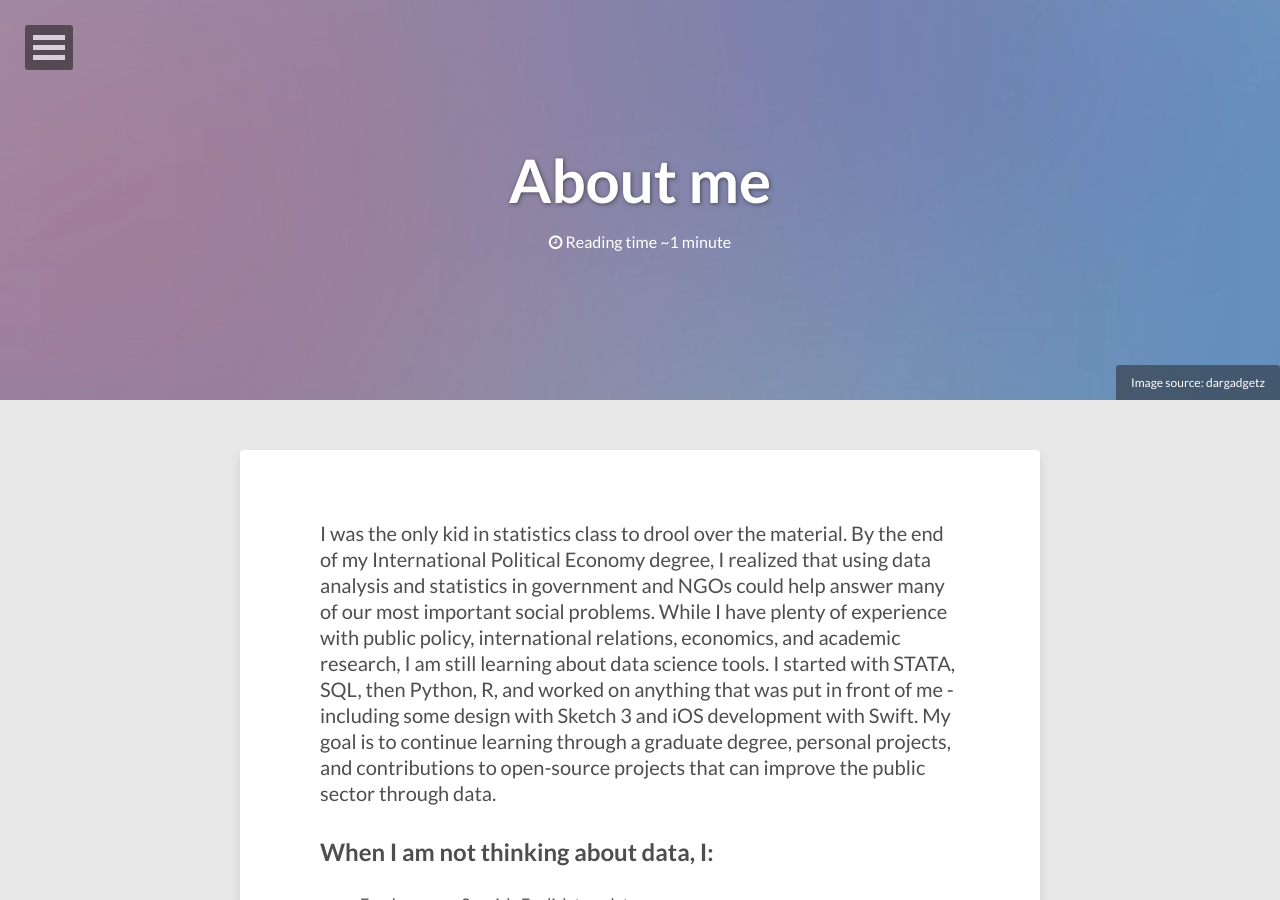
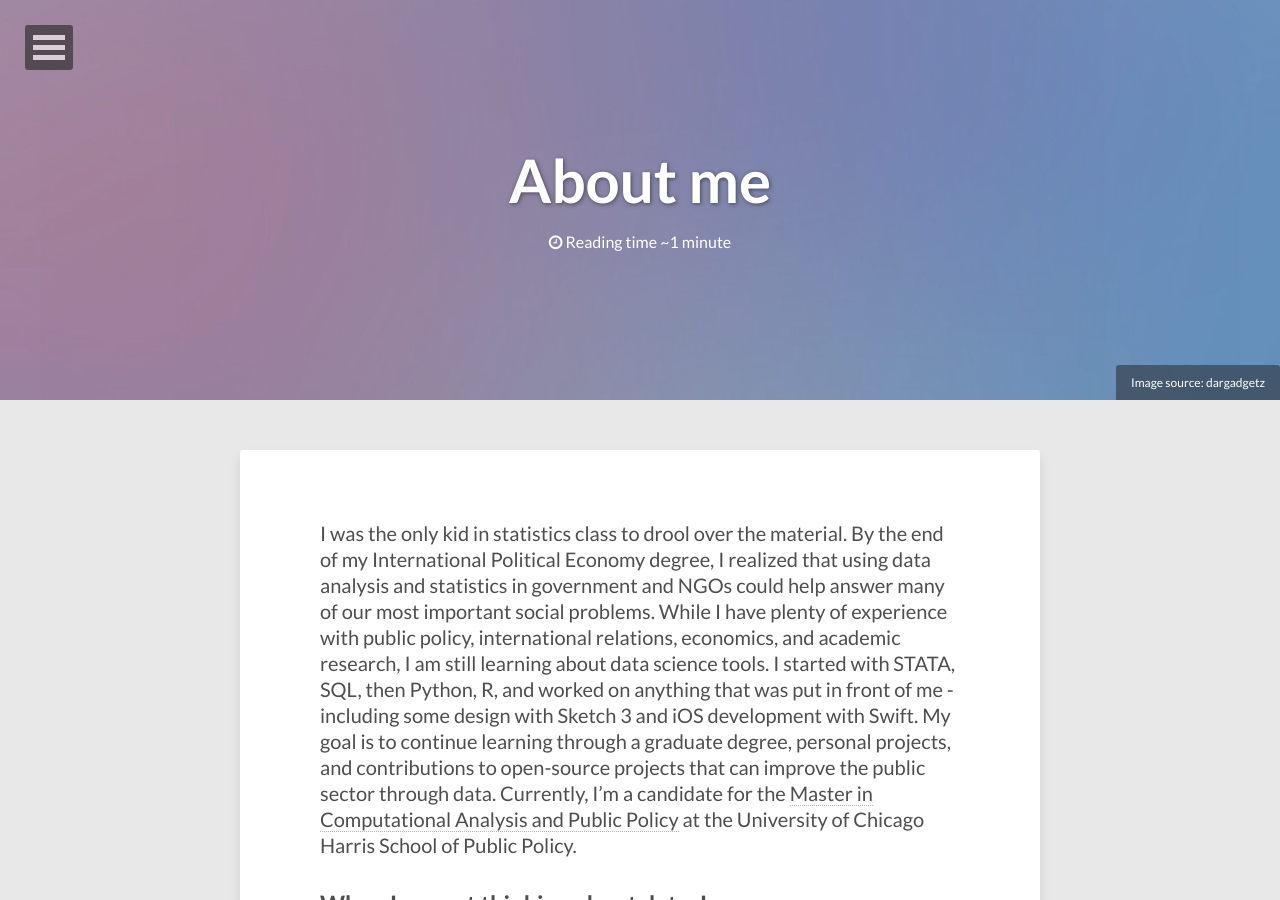
Before and after one commit to danilito19/blog, a Jekyll site: the page built from about/index.md, in a window 1280 px wide and 900 px high. Built offline with Jekyll 4.4.1, drawn with Linux system fonts in a browser that asks for light colours; nearby versions of some CDN libraries.

```diff
--- a/Gemfile
+++ b/Gemfile
@@ -1,8 +1,10 @@
 source 'https://rubygems.org'
 
 gem 'jekyll'
+gem 'jekyll-paginate'
 gem 'coderay'
 gem 'sass', '3.4.5'
 gem 'octopress', '~> 3.0.0.rc.12'
 gem 'jekyll-sitemap'
 gem 'stringex'
+gem 'rouge'
--- a/_config.yml
+++ b/_config.yml
@@ -37,7 +37,7 @@ bing_verify:
 # http://en.wikipedia.org/wiki/List_of_tz_database_time_zones
 timezone:    America/New_York
 future:      true
-highlighter: pygments
+highlighter: rouge
 markdown:    kramdown
 gems:
   - jekyll-sitemap
@@ -56,7 +56,7 @@ kramdown:
   footnote_nr: 1
   entity_output: as_char
   toc_levels: 1..6
-  use_coderay: true
+  enable_coderay: true
 
   coderay:
     coderay_line_numbers: nil
--- a/about/index.md
+++ b/about/index.md
@@ -9,7 +9,7 @@ comments: false
 modified: 2014-12-24
 ---
 
-I was the only kid in statistics class to drool over the material. By the end of my International Political Economy degree, I realized that using data analysis and statistics in government and NGOs could help answer many of our most important social problems. While I have plenty of experience with public policy, international relations, economics, and academic research, I am still learning about data science tools. I started with STATA, SQL, then Python, R, and worked on anything that was put in front of me - including some design with Sketch 3 and iOS development with Swift. My goal is to continue learning through a graduate degree, personal projects, and contributions to open-source projects that can improve the public sector through data.
+I was the only kid in statistics class to drool over the material. By the end of my International Political Economy degree, I realized that using data analysis and statistics in government and NGOs could help answer many of our most important social problems. While I have plenty of experience with public policy, international relations, economics, and academic research, I am still learning about data science tools. I started with STATA, SQL, then Python, R, and worked on anything that was put in front of me - including some design with Sketch 3 and iOS development with Swift. My goal is to continue learning through a graduate degree, personal projects, and contributions to open-source projects that can improve the public sector through data. Currently, I'm a candidate for the [Master in Computational Analysis and Public Policy](https://capp-sites.uchicago.edu/) at the University of Chicago Harris School of Public Policy.
 
 
 
```
Also changed, not shown: _posts/2015-10-30-some-spooky-reflections.md (added, +28 -0 lines), 2 other files.
